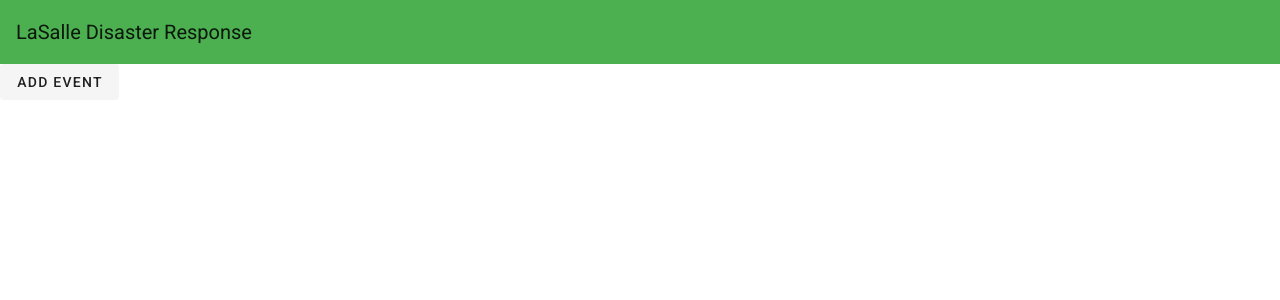
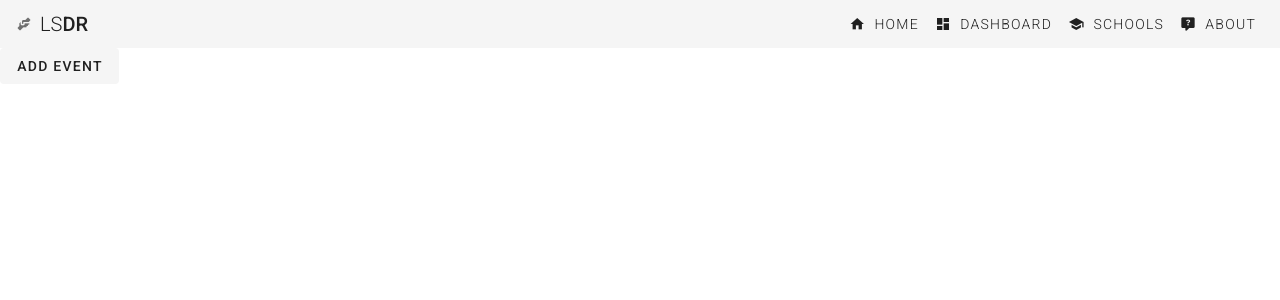
Before and after one commit to danjohnvelasco/Disaster-Relief-Monitoring-System, a Vue app: page /#/ in a window 1280 px wide. Shown: the top 300 px of the page. Built offline with nearby package versions, Linux system fonts and the light colour scheme.

Commit message:
navbar interface

```diff
--- a/package.json
+++ b/package.json
@@ -11,7 +11,7 @@
     "core-js": "^3.6.4",
     "vue": "^2.6.11",
     "vue-router": "^3.1.5",
-    "vuetify": "^2.2.11"
+    "vuetify": "^2.2.17"
   },
   "devDependencies": {
     "@vue/cli-plugin-babel": "~4.2.0",
--- a/src/App.vue
+++ b/src/App.vue
@@ -1,4 +1,4 @@
-<template>
+  <template>
   <v-app>
     <Navbar/>
     <v-content>
--- a/src/components/Navbar.vue
+++ b/src/components/Navbar.vue
@@ -1,15 +1,36 @@
 <template>
-    <v-app-bar
-        flat
-        app
-        color="green"
-    >
-    <v-toolbar-title>LaSalle Disaster Response</v-toolbar-title>
-    </v-app-bar>
+    <nav>
+        <v-app-bar flat light dense>
+            <v-icon small class="pr-2" color="darkgrey">mdi-handshake</v-icon>
+            <v-toolbar-title class="pr-3 darkgrey--text">
+                <span class="font-weight-light">LS</span>
+                <span class="font-weight-medium">DR</span>
+            </v-toolbar-title>
+            <v-spacer></v-spacer>
+            <v-btn text color="darkgrey" class="px-2">
+                <v-icon small class="pr-2">mdi-home</v-icon>
+                <span class="font-weight-light">Home</span>
+            </v-btn>
+            <v-btn text color="darkgrey" class="px-2">
+                <v-icon small class="pr-2">mdi-view-dashboard</v-icon>
+                <span class="font-weight-light">Dashboard</span>
+            </v-btn>
+            <v-btn text color="darkgrey" class="px-2">
+                <v-icon small class="pr-2">mdi-school</v-icon>
+                <span class="font-weight-light">Schools</span>
+            </v-btn>
+            <v-btn text color="darkgrey" class="px-2">
+                <v-icon small class="pr-2">mdi-comment-question</v-icon>
+                <span class="font-weight-light">About</span>
+            </v-btn>
+
+        </v-app-bar>
+    </nav>
 </template>
 
 <script>
 export default {
-
+    data() {
+    }
 }
 </script>
```
